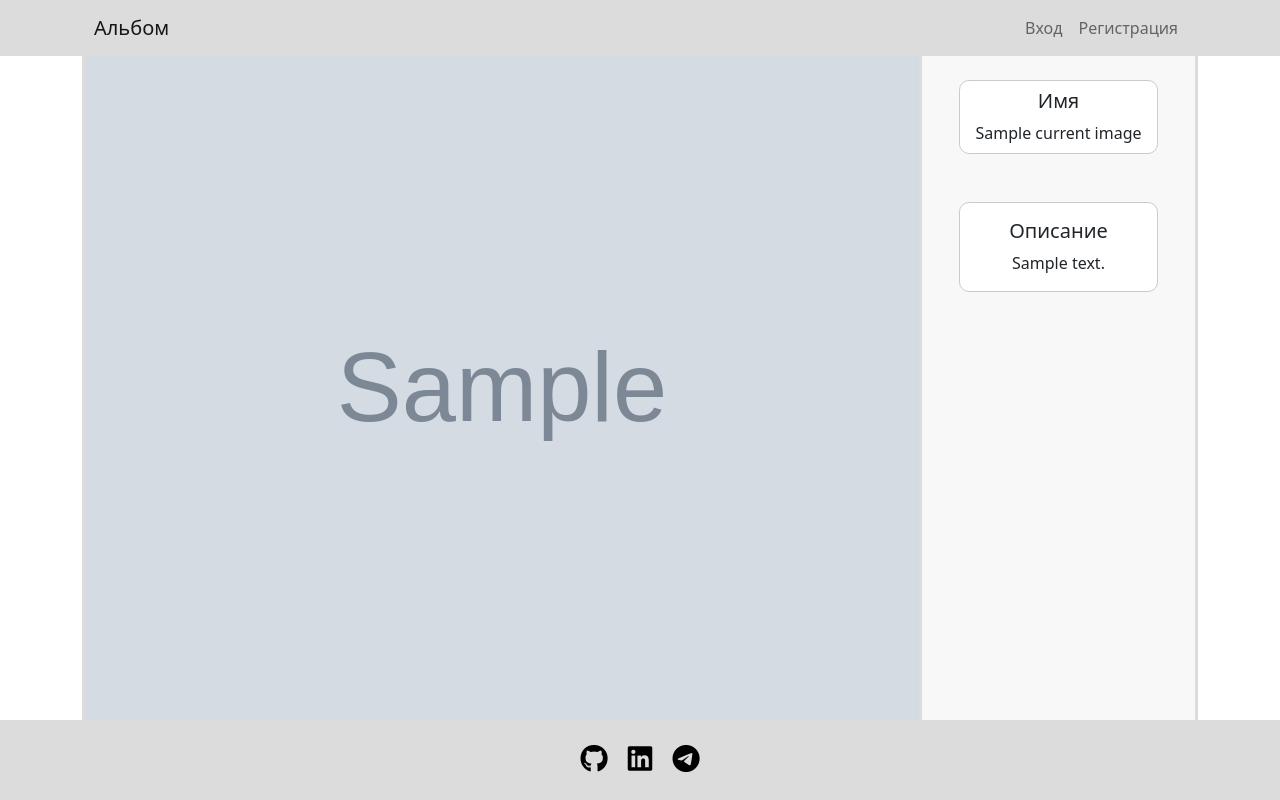
After one commit to AndreySoroko15/album_testovoe, a PHP site: template app/view/image.php in a window 1280 px wide. The commit adds this page. Run offline with PHP 8.4, Linux system fonts and the light colour scheme; the template is opened without the code that fills it: most values are stand-ins (such as "Sample title", 1, 10 or a date in 2020); grey boxes marked "Sample" are stand-in pictures; some libraries are stand-ins or nearby versions.

Commit message:
implemented single image page and changed all models and controllers

```diff
--- a/app/view/css/style.css
+++ b/app/view/css/style.css
@@ -11,6 +11,7 @@ footer {
     background-color: rgb(220, 220, 220);
     height: 10%;
 }
+
 
 /* registry and login pages */
 
@@ -34,6 +35,7 @@ footer {
 
 aside {
     width: 20%;
+    border-left: 2px solid rgb(220, 220, 220);
 }
 
 .album:hover {
@@ -54,6 +56,10 @@ aside {
     border-right: 2px solid rgb(220, 220, 220);
 }
 
+aside, .albums-dashboard {
+    background-color: rgba(220, 220, 220, 0.13);
+}
+
 .album-header {
     background-color: rgba(228, 228, 228, 0.329);
     border-bottom: 2px solid rgb(220, 220, 220);
@@ -63,20 +69,14 @@ aside {
     border: 1px solid rgba(16, 141, 16, 0.26);
     background-color: rgba(101, 221, 101, 0.151);
     border-radius: 10px;
+    margin: 0;
+    color: rgb(102, 102, 102);
 }
 
 .add-image-button:hover {
     border: 1px solid rgba(16, 141, 16, 0.575);
     background-color: rgba(84, 196, 84, 0.507);
     transition: 0.6s;
-}
-
-.add-image-button p {
-    margin: 0;
-    color: rgb(102, 102, 102);
-}
-
-.add-image-button:hover > p {
     color: rgb(0, 0, 0);
 }
 
@@ -93,5 +93,52 @@ aside {
     width: 30%;
     box-shadow: 0 0 6vh rgba(0, 0, 0, 0.274);
     opacity: 1;
-    display: none;
 }
+
+.allImagesCard {
+    width: 200px;
+    height: 150px;
+    overflow: hidden;
+}
+
+.allImagesCard > img {
+    height: 100%;
+    width: auto;
+    object-fit: cover;
+}
+
+.find-image-button, .add-album-button {
+    border-top-left-radius: 0 !important;
+    border-bottom-left-radius: 0 !important;
+}
+
+.image-block, .description-block {
+    background-color: rgba(17, 17, 17, 0.027);
+    height: 83vh;
+}
+
+.image-block {
+    overflow: hidden;
+    border-left: 3px solid rgb(220, 220, 220);
+}
+
+.image-block > img {
+    height: 100%;
+}
+
+.description {
+    width: 80%;
+    height: max-content;
+    background-color: white;
+    border: 1px solid rgb(204, 203, 203);
+    border-radius: 10px;
+}
+
+.description > p {
+    margin: 0;
+}
+
+.description-block {
+    border-left: 3px solid rgb(220, 220, 220);
+    border-right: 3px solid rgb(220, 220, 220);
+}
--- a/app/view/footer.php
+++ b/app/view/footer.php
@@ -9,6 +9,8 @@
             </div>
         </footer>
         </div>
+
+
         <!-- scripts -->
         <script src="https://cdn.jsdelivr.net/npm/bootstrap@5.0.2/dist/js/bootstrap.bundle.min.js"
                 integrity="sha384-MrcW6ZMFYlzcLA8Nl+NtUVF0sA7MsXsP1UyJoMp4YLEuNSfAP+JcXn/tWtIaxVXM"
@@ -18,3 +20,14 @@
         <script src="./js/changeActiveColorAlbumsHref.js"></script>
     </body>
 </html>
+        <!-- Всплывающее окно добавление изображения -->
+        <!-- Пришлось вставить сюда, тк из-за d-none все после этого блока переставало отображаться -->
+<div class="add-image-block d-none">
+    <form action="/create-image" class="add-image-form form-group p-5" method="POST" enctype="multipart/form-data">
+        <input type="text" class="form-control" name="image_name" placeholder="Имя изображения" id="image_name">
+        <textarea class="form-control mt-4 mb-4" name="description" placeholder="Описание" id="description_image"></textarea>
+        <input type="file" class="form-control" name="image" id="image_file">
+        <input type="submit" value="Загрузить">
+        <input type="hidden" class="form-control" name="album_id" value="<?= $currentAlbum->getId() ?>">
+    </form>
+</div>
--- a/app/view/head.php
+++ b/app/view/head.php
@@ -15,6 +15,7 @@
             integrity="sha256-/JqT3SQfawRcv/BIHPThkBvs0OEvtFFmqPF/lYI/Cxo="
             crossorigin="anonymous">
         </script>
+        <script src="app/view/js/addImageBlock.js" defer></script>
     </head>
     <body>
         <header>
--- /dev/null
+++ b/app/view/image.php
@@ -0,0 +1,21 @@
+<div class="container">
+    <div class="row">
+        <div class="image-block d-flex align-items-center justify-content-center col-9">
+            <img src="<?= $currentImage->getImage() ?>" alt="">
+        </div>
+
+        <div class="description-block d-flex align-items-center flex-column col-3">
+            <div class="description text-center p-2 mt-4 mb-4">
+                <h1 class="fs-5">Имя</h1>
+                <p><?= $currentImage->getImageName() ?></p>
+            </div>
+
+            <div class="description text-center p-3 mt-4 mb-4">
+                <h1 class="fs-5">Описание</h1>
+                <p><?= $currentImage->getDescription() ?></p>
+            </div>
+        <!-- <img src="storage/images/rabstol_net_differ_cartoons_13.jpg" alt=""> -->
+        </div>
+        <!-- <img src="storage/images/rabstol_net_differ_cartoons_13.jpg" alt=""> -->
+    </div>
+</div>
--- /dev/null
+++ b/app/view/js/addImageBlock.js
@@ -0,0 +1,11 @@
+$(document).ready(function() {
+    $('.add-image-button').on('click', function() {
+        let image_block = $('.add-image-block');
+
+        if(image_block.hasClass('d-none')) {
+            image_block.removeClass('d-none').addClass('d-block');
+        } else {
+            image_block.removeClass('d-block').addClass('d-none');
+        }
+    })
+})
--- a/index.php
+++ b/index.php
@@ -20,8 +20,8 @@ $router->findPath(); // неизвестно почему считает, что
 // $urlParts = explode('/', $url);
 
 // Проверьте, если первая часть URL - 'album', и есть вторая часть
-if (isset($_GET['name'])) {
-    $albumName = $_GET['name'];
+if (isset($_GET['albumName'])) {
+    $albumName = $_GET['albumName'];
     $controller = new ImageController();
     // $controller->show($albumName);
 }
```
Also changed, not shown: app/controller/AlbumController.php (+49 -2 lines), app/controller/ImageController.php (+50 -7 lines), app/model/AlbumModel.php (+7 -1 lines), app/view/albums_list.php (+19 -2 lines), app/view/all_images.php (+32 -31 lines), core/router/web_routes/web.php (+19 -3 lines), storage/images/16a08510-623f-4a29-b4a3-66c1283bb722.jpg (added), storage/images/MINI_Cooper_R56_2008.jpg (added), storage/images/Mercedes-Benz_CLA_II_2019.jpg (added), storage/images/audi_Q7_2019.jpg (added), storage/images/audi_a4_1997.jpeg (added), storage/images/audi_a4_1997_black.webp (added), storage/images/oop-1.png (added), storage/images/rabstol_net_differ_cartoons_13.jpg (added).
